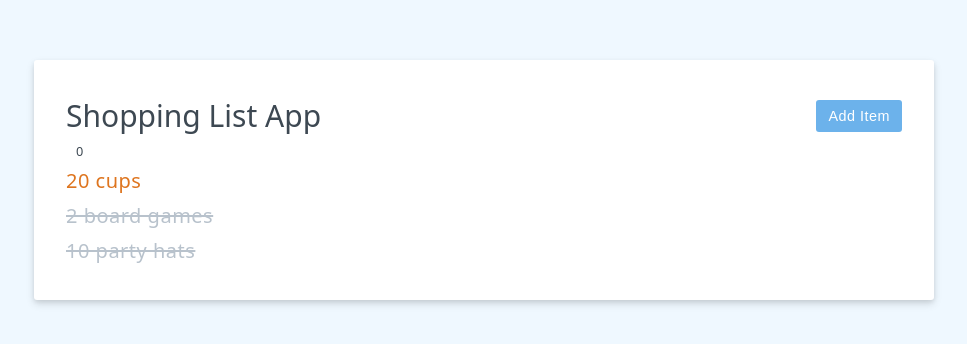
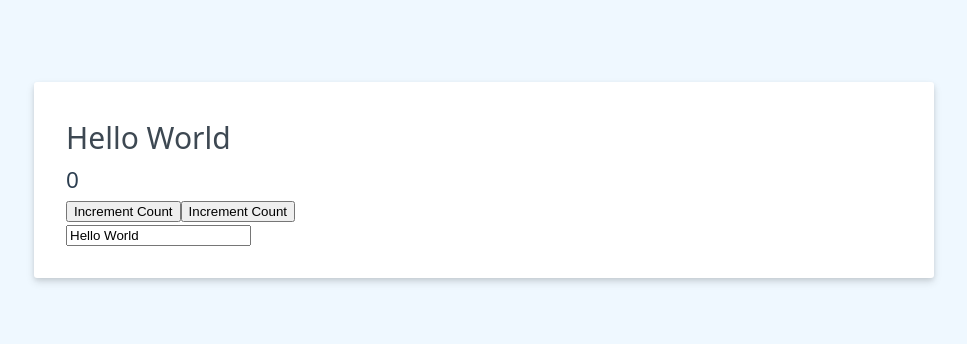
Before and after one commit to huy19712011/vue-app02, a Vue app: page / in a window 1280 px wide. Shown: the part 220-564 px from the top of the page, without its empty margins (156-1123 px from the left). Built offline with nearby package versions, Linux system fonts and the light colour scheme.

Commit message:
Reactivity fundamentals: ref vs reactive

```diff
--- a/src/App.vue
+++ b/src/App.vue
@@ -1,73 +1,17 @@
 <script setup>
-import { ref, computed } from "vue";
-const header = ref("Shopping List App");
-const characterCount = computed(() => {
-  return newItem.value.length;
-});
-const items = ref([
-  { id: 1, label: "10 party hats", purchased: true, hightPriority: false },
-  { id: 2, label: "2 board games", purchased: true, hightPriority: false },
-  { id: 3, label: "20 cups", purchased: false, hightPriority: true },
-]);
-
-const reversedItems = computed(() => {
-  return [...items.value].reverse();
-});
-
-const newItem = ref("");
-const newItemPriority = ref("low");
-const newItemHighPriority = ref(false);
-const editing = ref(false);
-const saveItem = () => {
-  items.value.push({
-    id: items.value.length + 1,
-    label: newItem.value,
-    hightPriority: newItemHighPriority.value,
-  });
-  newItem.value = "";
-  newItemHighPriority.value = false;
-};
-const doEdit = (e) => {
-  editing.value = e;
-  newItem.value = "";
-};
-const togglePurchased = (item) => {
-  item.purchased = !item.purchased;
+import { ref, reactive } from "vue";
+const msg = ref("Hello World");
+const state = reactive({ count: 0 });
+const increment = () => {
+  state.count++;
 };
 </script>
 
 <template>
-  <div class="header">
-    <h1>{{ header }}</h1>
-    <button v-if="editing" class="btn" @click="doEdit(false)">Cancel</button>
-    <button v-else class="btn btn-primary" @click="doEdit(true)">
-      Add Item
-    </button>
-  </div>
-  <form class="add-item-form" v-on:submit.prevent="saveItem" v-if="editing">
-    <input type="text" placeholder="Add an Item" v-model="newItem" />
-
-    <label>
-      <input type="checkbox" v-model="newItemHighPriority" /> Hight Priority
-    </label>
-    <button class="btn btn-primary" v-bind:disabled="newItem.length < 3">
-      Save Item
-    </button>
-  </form>
-  <p class="counter">{{ characterCount }}</p>
-  <ul>
-    <li
-      v-for="({ id, label, purchased, hightPriority }, index) in reversedItems"
-      @click="togglePurchased(items[index])"
-      :key="id"
-      :class="{
-        strikeout: purchased,
-        priority: hightPriority,
-        'static-class': true,
-      }"
-    >
-      {{ label }}
-    </li>
-  </ul>
-  <p v-if="!items.length">Nothing to see here</p>
+  <h1>{{ msg }}</h1>
+  <h2>{{ state.count }}</h2>
+  <button @click="state.count++">Increment Count</button>
+  <button @click="increment">Increment Count</button>
+  <br />
+  <input v-model="msg" />
 </template>
```
